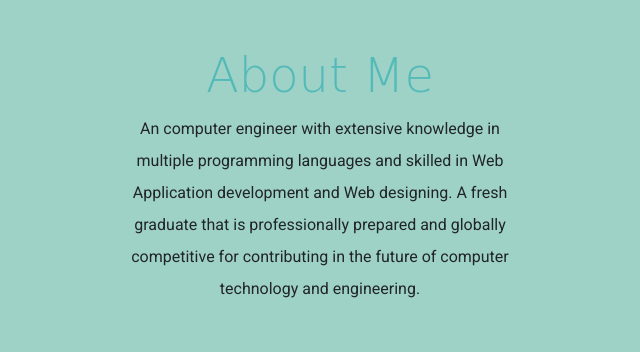
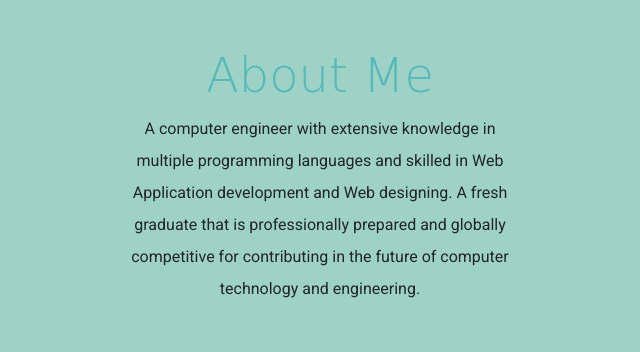
Before and after one commit to bryanlazzy/Profile, a plain HTML site: page index.html in a window 1280 px wide. Shown: the part 1187-1539 px from the top of the page, 320-960 px from the left. Drawn offline with nearby package versions, Linux system fonts and the light colour scheme; a web font is replaced by a local one.

Commit message:
Update index.html

```diff
--- a/index.html
+++ b/index.html
@@ -30,7 +30,7 @@
       <hr>
       <div class="about">
         <h2>About Me</h2>
-        <p>An computer engineer with extensive knowledge in multiple programming languages and skilled in Web Application development and Web designing. A fresh graduate that is professionally prepared and globally competitive for contributing in the future of computer technology and engineering.</p>
+        <p>A computer engineer with extensive knowledge in multiple programming languages and skilled in Web Application development and Web designing. A fresh graduate that is professionally prepared and globally competitive for contributing in the future of computer technology and engineering.</p>
       </div>
       <hr>
       <div class="skills">
```
